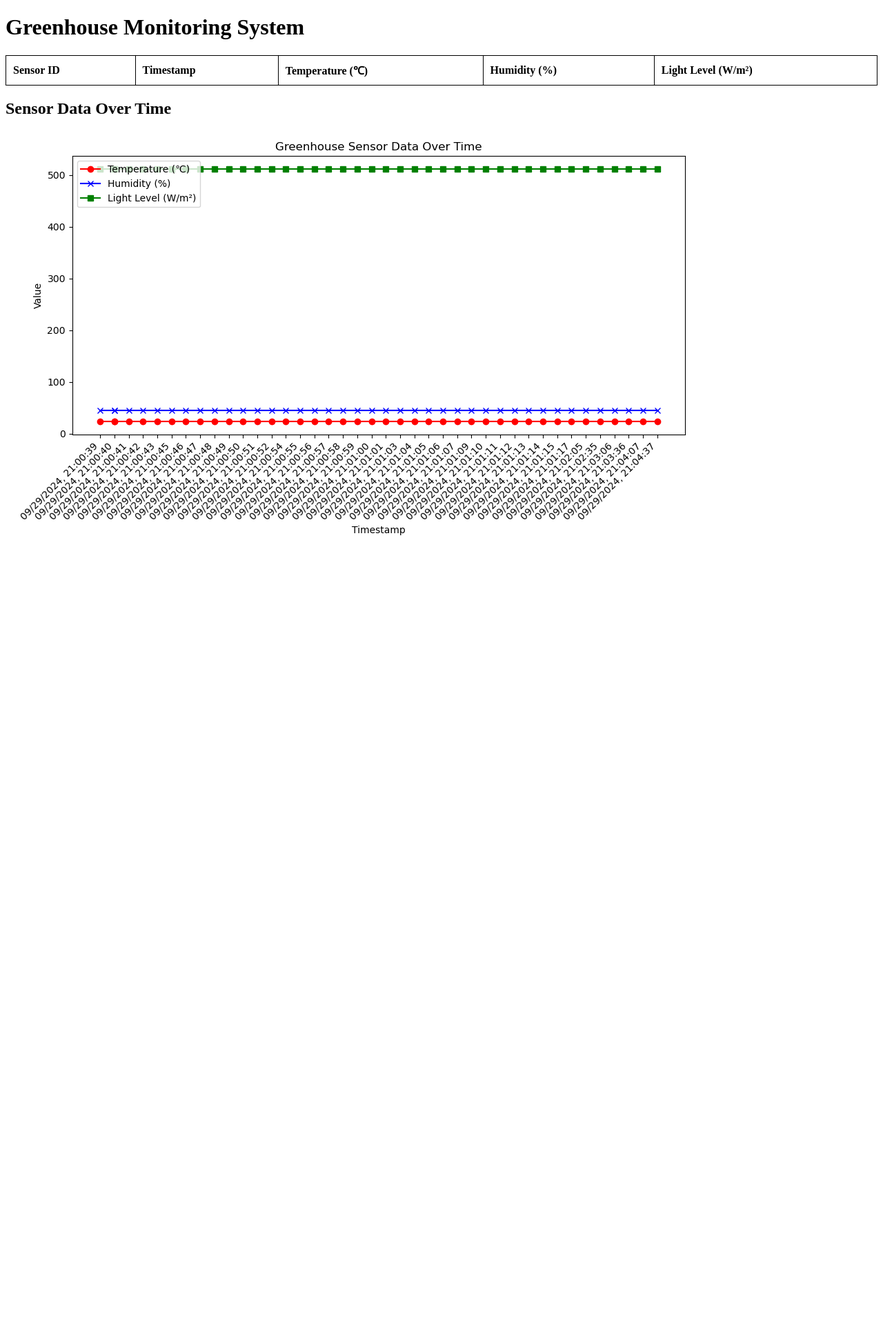
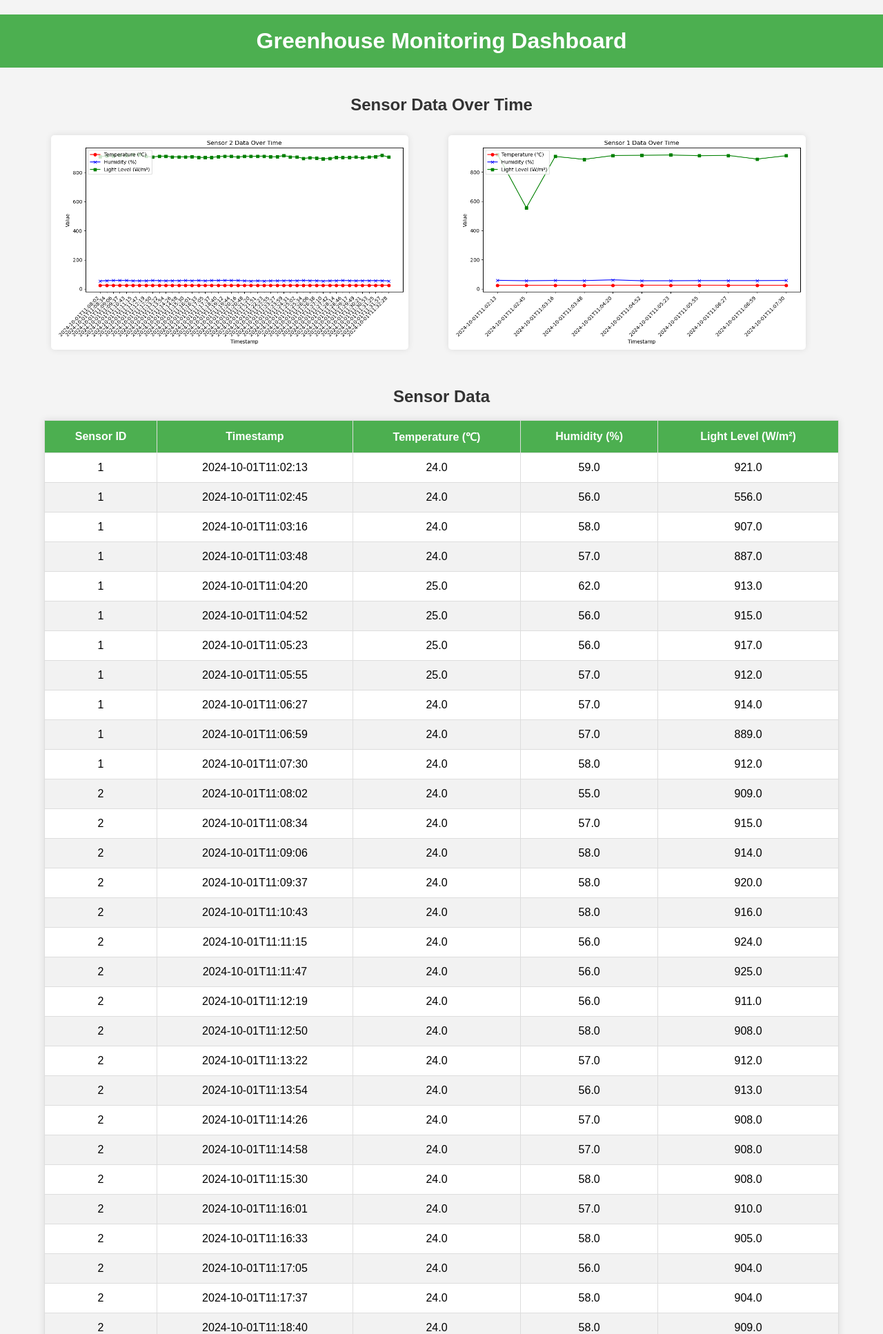
Before and after one commit to TechXTT/Uni, a Flask app: page / in a window 1280 px wide. Shown: the top 1934 px of the page at 69% size. Before the commit the page ends 776 px from the top, so only its background shows below. Run offline with Flask 3, Linux system fonts and the light colour scheme; data comes from the database, SQL or seed files in the repository; both versions use the stored data as it was after the commit; lists and menus that the app fills with data are empty.

Commit message:
[ADD] sqlite & design

```diff
--- a/semester_1/Greenhouse/server/app.py
+++ b/semester_1/Greenhouse/server/app.py
@@ -2,6 +2,7 @@ from flask import Flask, render_template, request, jsonify, url_for
 import os
 import random
 import datetime
+import sqlite3
 import matplotlib
 matplotlib.use('Agg')
 import matplotlib.pyplot as plt
@@ -14,22 +15,50 @@ PLOT_DIR = 'static/plots'
 # Ensure the plot directory exists
 os.makedirs(PLOT_DIR, exist_ok=True)
 
-# Store sensor data
-sensor_data = []
+# Initialize the database
+DATABASE = 'sensor_data.db'
 
-# Home route to display sensor data and the graph
+def init_db():
+    with sqlite3.connect(DATABASE) as conn:
+        cursor = conn.cursor()
+        cursor.execute('''
+            CREATE TABLE IF NOT EXISTS sensor_data (
+                id INTEGER PRIMARY KEY AUTOINCREMENT,
+                sensor_id TEXT,
+                timestamp TEXT,
+                temperature REAL,
+                humidity REAL,
+                light_level REAL
+            )
+        ''')
+        conn.commit()
+
+init_db()
+
+# Home route to display sensor data and the graphs
 @app.route('/')
 def index():
-    plot_url = url_for('static', filename='plots/sensor_plot.png')
-    return render_template('index.html', sensor_data=sensor_data, plot_url=plot_url)
+    sensor_data = get_sensor_data()
+    # Get a list of unique sensor IDs
+    sensor_ids = list(set([data['sensor_id'] for data in sensor_data]))
+    plot_urls = [url_for('static', filename=f'plots/sensor_{sensor_id}_plot.png') for sensor_id in sensor_ids]
+    plot_list = list(zip(sensor_ids, plot_urls))
+    return render_template('index.html', sensor_data=sensor_data, plot_urls=plot_list)
+
+@app.route('/sensor')
+def sensor():
+    sensor_id = request.args.get('id')
+    sensor_data = get_sensor_data()
+    sensor_specific_data = [data for data in sensor_data if data['sensor_id'] == sensor_id]
+    plot_url = url_for('static', filename=f'plots/sensor_{sensor_id}_plot.png')
+    return render_template('sensor.html', sensor_id=sensor_id, sensor_data=sensor_specific_data, plot_url=plot_url)
 
 # Route to handle sensor data sent via POST
 @app.route('/post_data', methods=['POST'])
 def post_data():
     data = request.json
-    sensor_data.append(data)
-    # Create a new graph after each data update
-    create_sensor_plot()
+    save_sensor_data(data)
+    create_sensor_plots()  # Create separate plots for each sensor
     return jsonify({"status": "Data received"}), 200
 
 # Simulate random sensor data
@@ -37,45 +66,82 @@ def post_data():
 def generate_fake_data():
     now = datetime.datetime.now().strftime("%m/%d/%Y, %H:%M:%S")
     data = {
-        "sensor_id": "1",
+        "sensor_id": str(random.randint(1, 3)),  # Random sensor ID between 1 and 3
         "timestamp": now,
         "temperature": round(random.uniform(15, 40), 2),
         "humidity": round(random.uniform(0, 100), 2),
         "light_level": round(random.uniform(0, 1000), 2)
     }
-    sensor_data.append(data)
-    create_sensor_plot()
+    save_sensor_data(data)
+    create_sensor_plots()
     return jsonify(data)
 
-# Function to create sensor plot
-def create_sensor_plot():
+# Function to save sensor data to the database
+def save_sensor_data(data):
+    with sqlite3.connect(DATABASE) as conn:
+        cursor = conn.cursor()
+        cursor.execute('''
+            INSERT INTO sensor_data (sensor_id, timestamp, temperature, humidity, light_level)
+            VALUES (?, ?, ?, ?, ?)
+        ''', (data['sensor_id'], data['timestamp'], data['temperature'], data['humidity'], data['light_level']))
+        conn.commit()
+
+# Function to get sensor data from the database
+def get_sensor_data():
+    with sqlite3.connect(DATABASE) as conn:
+        cursor = conn.cursor()
+        cursor.execute('SELECT sensor_id, timestamp, temperature, humidity, light_level FROM sensor_data')
+        rows = cursor.fetchall()
+        sensor_data = [
+            {
+                "sensor_id": row[0],
+                "timestamp": row[1],
+                "temperature": row[2],
+                "humidity": row[3],
+                "light_level": row[4]
+            }
+            for row in rows
+        ]
+    return sensor_data
+
+# Function to create plots for each sensor
+def create_sensor_plots():
+    sensor_data = get_sensor_data()
     if not sensor_data:
         return
 
-    # Extract data for plotting
-    timestamps = [data['timestamp'] for data in sensor_data]
-    temperatures = [float(data['temperature']) for data in sensor_data]
-    humidities = [float(data['humidity']) for data in sensor_data]
-    light_levels = [float(data['light_level']) for data in sensor_data]
+    # Get a list of unique sensor IDs
+    sensor_ids = list(set([data['sensor_id'] for data in sensor_data]))
 
-    plt.figure(figsize=(10, 6))
+    for sensor_id in sensor_ids:
+        # Filter data for each sensor
+        sensor_specific_data = [data for data in sensor_data if data['sensor_id'] == sensor_id]
 
-    # Plot temperature, humidity, and light level over time
-    plt.plot(timestamps, temperatures, label='Temperature (℃)', color='r', marker='o')
-    plt.plot(timestamps, humidities, label='Humidity (%)', color='b', marker='x')
-    plt.plot(timestamps, light_levels, label='Light Level (W/m²)', color='g', marker='s')
+        # Extract data for plotting
+        timestamps = [data['timestamp'] for data in sensor_specific_data]
+        temperatures = [float(data['temperature']) for data in sensor_specific_data]
+        humidities = [float(data['humidity']) for data in sensor_specific_data]
+        light_levels = [float(data['light_level']) for data in sensor_specific_data]
 
-    # Formatting the plot
-    plt.xlabel('Timestamp')
-    plt.xticks(rotation=45, ha="right")  # Rotate x-axis labels
-    plt.ylabel('Value')
-    plt.title('Greenhouse Sensor Data Over Time')
-    plt.legend(loc='upper left')
-    plt.tight_layout()
+        plt.figure(figsize=(10, 6))
 
-    # Save the plot
-    plt.savefig(os.path.join(PLOT_DIR, 'sensor_plot.png'))
-    plt.close()
+        # Plot temperature, humidity, and light level over time for this sensor
+        plt.plot(timestamps, temperatures, label='Temperature (℃)', color='r', marker='o')
+        plt.plot(timestamps, humidities, label='Humidity (%)', color='b', marker='x')
+        plt.plot(timestamps, light_levels, label='Light Level (W/m²)', color='g', marker='s')
+
+        # Formatting the plot
+        plt.xlabel('Timestamp')
+        plt.xticks(rotation=45, ha="right")  # Rotate x-axis labels
+        plt.ylabel('Value')
+        plt.title(f'Sensor {sensor_id} Data Over Time')
+        plt.legend(loc='upper left')
+        plt.tight_layout()
+
+        # Save the plot with a unique filename for this sensor
+        plot_filename = f'sensor_{sensor_id}_plot.png'
+        plt.savefig(os.path.join(PLOT_DIR, plot_filename))
+        plt.close()
 
 if __name__ == '__main__':
     app.run(debug=True)
--- /dev/null
+++ b/semester_1/Greenhouse/server/static/style.css
@@ -0,0 +1,92 @@
+body {
+    font-family: Arial, sans-serif;
+    margin: 0;
+    padding: 0;
+    background-color: #f4f4f4;
+}
+
+h1, h2 {
+    text-align: center;
+    color: #333;
+}
+
+h1 {
+    padding: 20px;
+    background-color: #4CAF50;
+    color: white;
+    margin-bottom: 20px;
+}
+
+h2 {
+    margin-top: 40px;
+    color: #333;
+}
+
+.container {
+    width: 90%;
+    margin: 0 auto;
+}
+
+table {
+    width: 100%;
+    border-collapse: collapse;
+    margin: 20px 0;
+    background-color: white;
+    box-shadow: 0px 0px 10px rgba(0, 0, 0, 0.1);
+}
+
+table th, table td {
+    padding: 12px 15px;
+    text-align: center;
+    border: 1px solid #ddd;
+}
+
+table th {
+    background-color: #4CAF50;
+    color: white;
+    font-weight: bold;
+}
+
+table tr:nth-child(even) {
+    background-color: #f2f2f2;
+}
+
+table tr:hover {
+    background-color: #f1f1f1;
+}
+
+.graph-container {
+    display: flex;
+    justify-content: space-between;
+    flex-wrap: nowrap;
+    margin-top: 20px;
+    overflow-x: auto; /* Allow scrolling if necessary */
+}
+
+.graph-container img {
+    max-width: 30%; /* Set max width for images to stay on one line */
+    margin: 10px;
+    box-shadow: 0px 0px 10px rgba(0, 0, 0, 0.1);
+    border-radius: 5px;
+}
+
+footer {
+    text-align: center;
+    padding: 20px;
+    background-color: #333;
+    color: white;
+    margin-top: 20px;
+}
+
+/* Responsive design */
+@media only screen {
+    .graph-container img {
+        flex-basis: 45%; /* Adjust image size for smaller screens */
+        max-width: 90%;
+    }
+}
+
+/* Centering the graph-container */
+.graph-container {
+    justify-content: center;
+}
--- a/semester_1/Greenhouse/server/templates/index.html
+++ b/semester_1/Greenhouse/server/templates/index.html
@@ -1,34 +1,28 @@
 <!DOCTYPE html>
 <html lang="en">
-
 <head>
     <meta charset="UTF-8">
     <meta name="viewport" content="width=device-width, initial-scale=1.0">
     <title>Greenhouse Monitoring Dashboard</title>
-    <style>
-        table {
-            width: 100%;
-            border-collapse: collapse;
-        }
+    <link rel="stylesheet" href="{{ url_for('static', filename='style.css') }}"> <!-- Link to the CSS file -->
+</head>
+<body>
+    <h1>Greenhouse Monitoring Dashboard</h1>
 
-        table,
-        th,
-        td {
-            border: 1px solid black;
-        }
+    <div class="container">
 
-        th,
-        td {
-            padding: 10px;
-            text-align: left;
-        }
-    </style>
-</head>
-
-<body>
-    <h1>Greenhouse Monitoring System</h1>
+        <!-- Display Plots for Each Sensor -->
+        <h2>Sensor Data Over Time</h2>
+        <div class="graph-container">
+            {% for sensor_id, plot_url in plot_urls %}
+                <a href="/sensor?id={{ sensor_id }}">
+                    <img src="{{ plot_url }}" alt="Sensor Data Graph">
+                </a>
+            {% endfor %}
+        </div>
 
         <!-- Display Sensor Data in a Table -->
+        <h2>Sensor Data</h2>
         <table>
             <thead>
                 <tr>
@@ -52,10 +46,11 @@
             </tbody>
         </table>
 
-    <!-- Display the Graph -->
-    <h2>Sensor Data Over Time</h2>
-    <img src="{{ plot_url }}" alt="Sensor Data Graph">
 
+    </div>
+
+    <footer>
+        Greenhouse Monitoring System &copy; 2024
+    </footer>
 </body>
-
 </html>
```
Also changed, not shown: semester_1/Greenhouse/server/templates/sensor.html (added, +135 -0 lines), semester_1/Greenhouse/server/sensor_data.db (added), semester_1/Greenhouse/server/static/plots/sensor_1_plot.png (added), semester_1/Greenhouse/server/static/plots/sensor_2_plot.png (added), semester_1/Greenhouse/server/static/plots/sensor_plot.png (deleted). Lines whose indentation alone changed are shown as unchanged.
